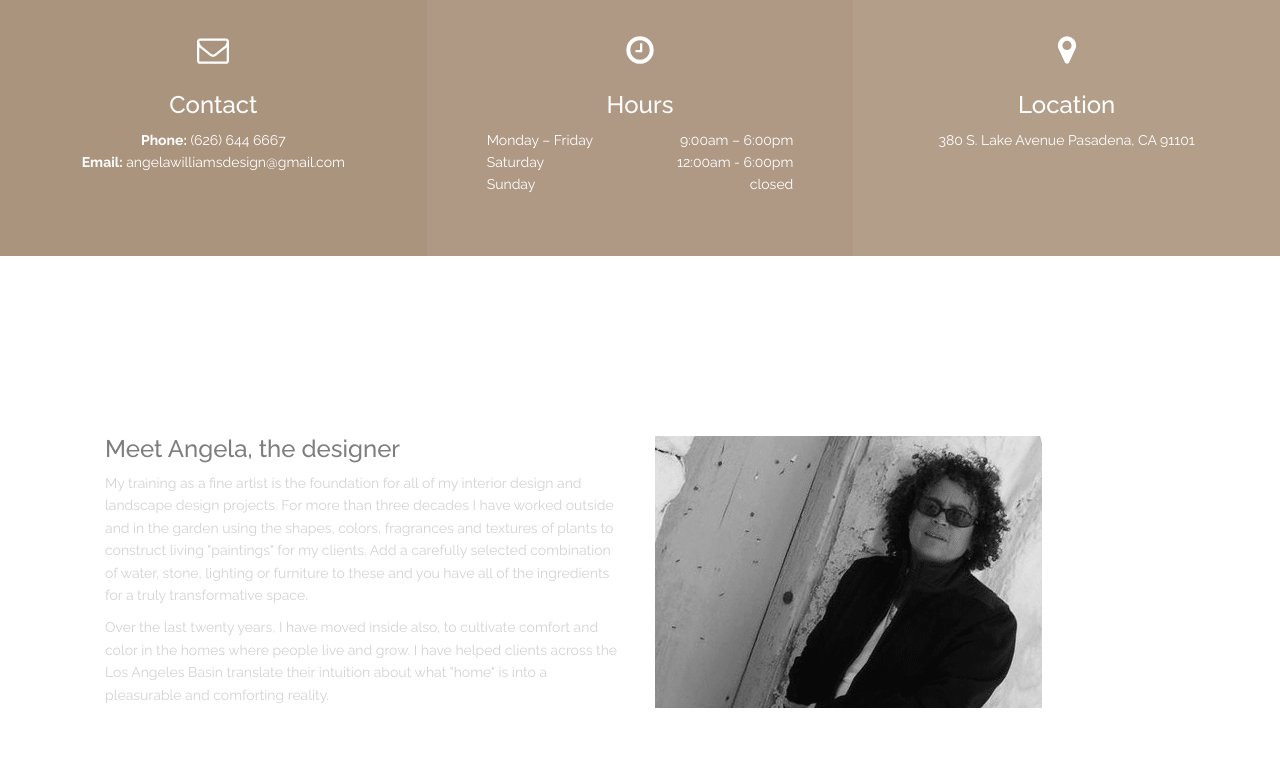
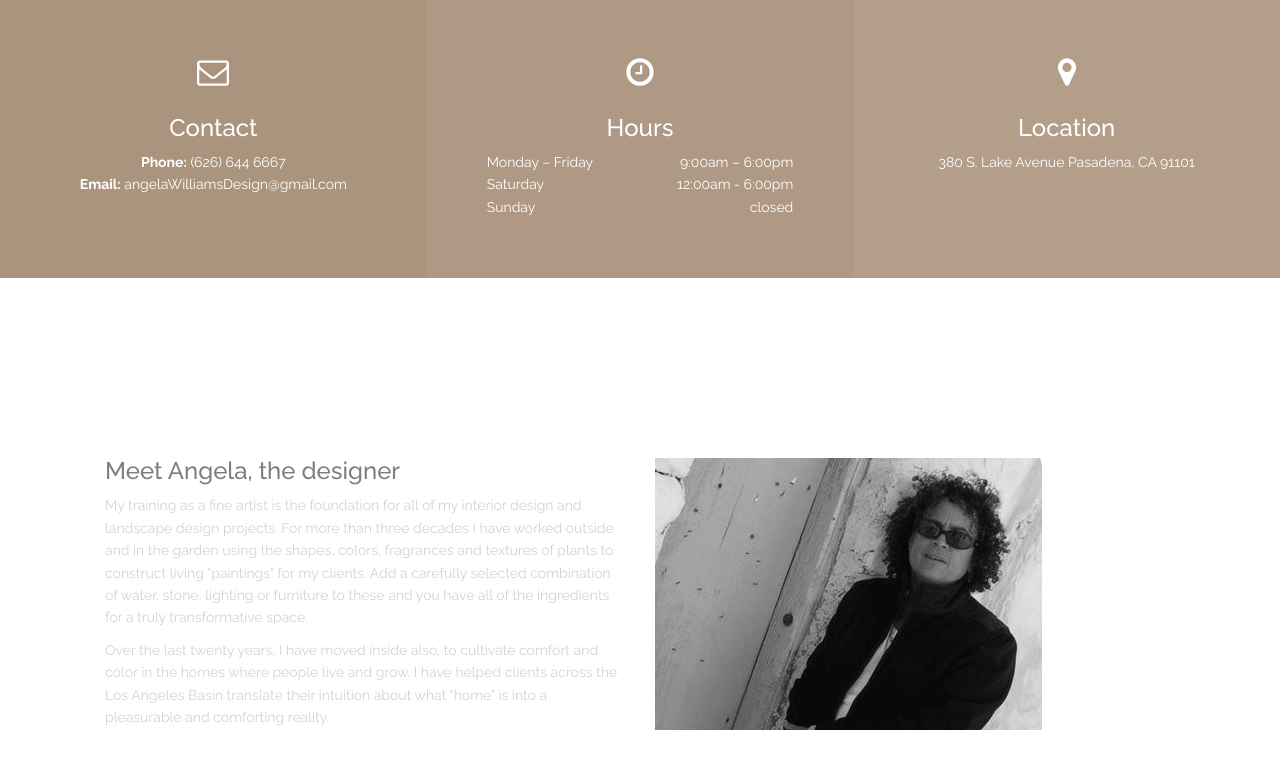
Before and after one commit to iMears/angela-williams-design, a Jekyll site: the page built from index.html, in a window 1280 px wide and 900 px high, scrolled down 535 px, cut to the strip 106-875 px from the top of the window. Built offline with Jekyll 4.4.1, drawn with Linux system fonts in a browser that asks for light colours; nearby versions of some CDN libraries.

Commit message:
Setup for Github pages

```diff
--- a/_config.yml
+++ b/_config.yml
@@ -17,7 +17,7 @@ api_token: # Enter API token here
 # Contact info
 contact:
     phone: (626) 644 6667
-    email: angelawilliamsdesign@gmail.com
+    email: angelaWilliamsDesign@gmail.com
     address: 380 S. Lake Avenue Pasadena, CA 91101
 
 # Opening hours
--- a/index.html
+++ b/index.html
@@ -21,6 +21,7 @@ f    <div class="hero-content">
         <div class="col-sm-6 col-sm-offset-6 col-md-4 col-md-offset-8 form">
             <h3><i class="icon fa fa-phone"></i><span> (626) 644-6667</span></h3>
             <h3><svg class="icon icon-envelope-o"><use xlink:href="#icon-envelope-o"></use></svg><span> angelaWilliamsDesign@gmail.com</span></h3>
+            <br>
             <form action="https://getsimpleform.com/messages?form_api_token={{ site.api_token }}" method="post">
                 <div class="form-field">
                     <input name="name" type="text" placeholder="Name" required>
```
Also changed, not shown: 2 other files.
